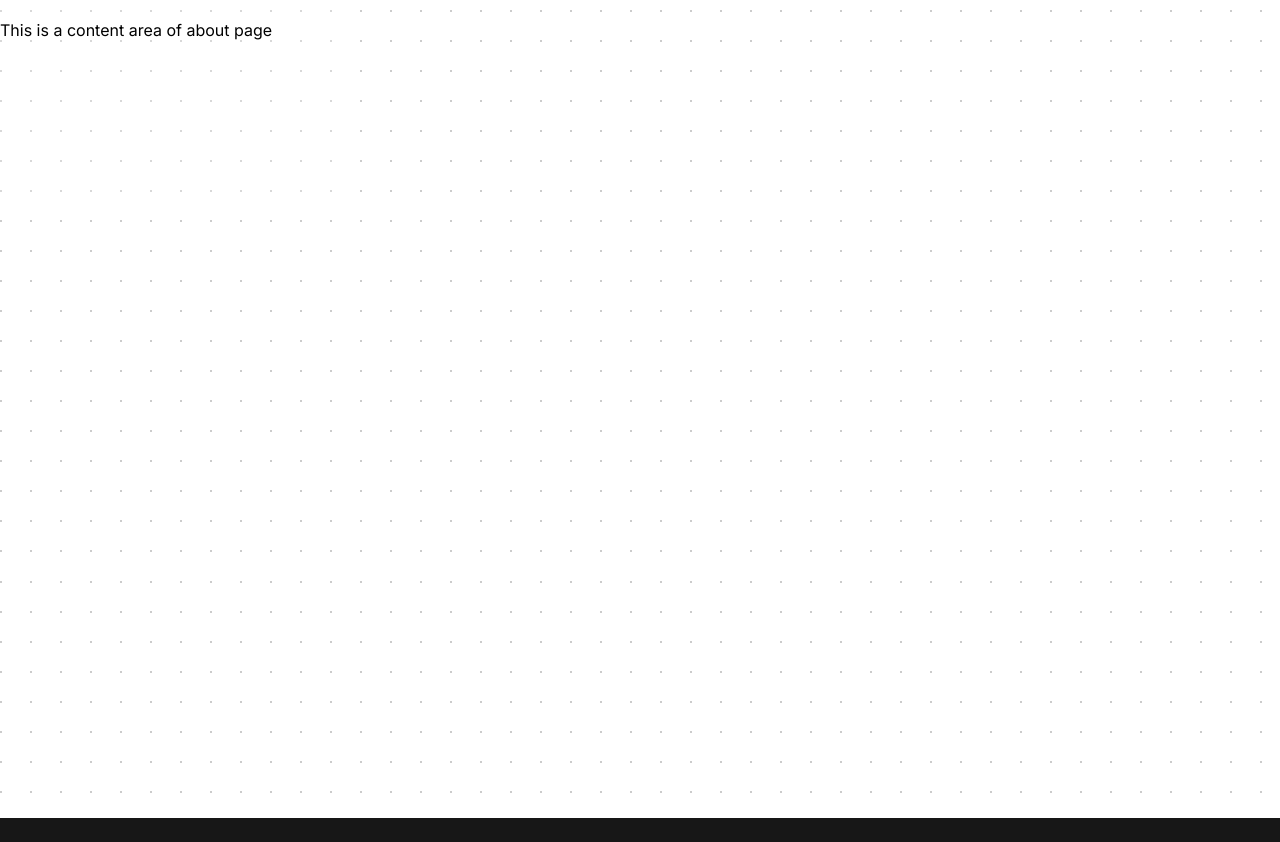
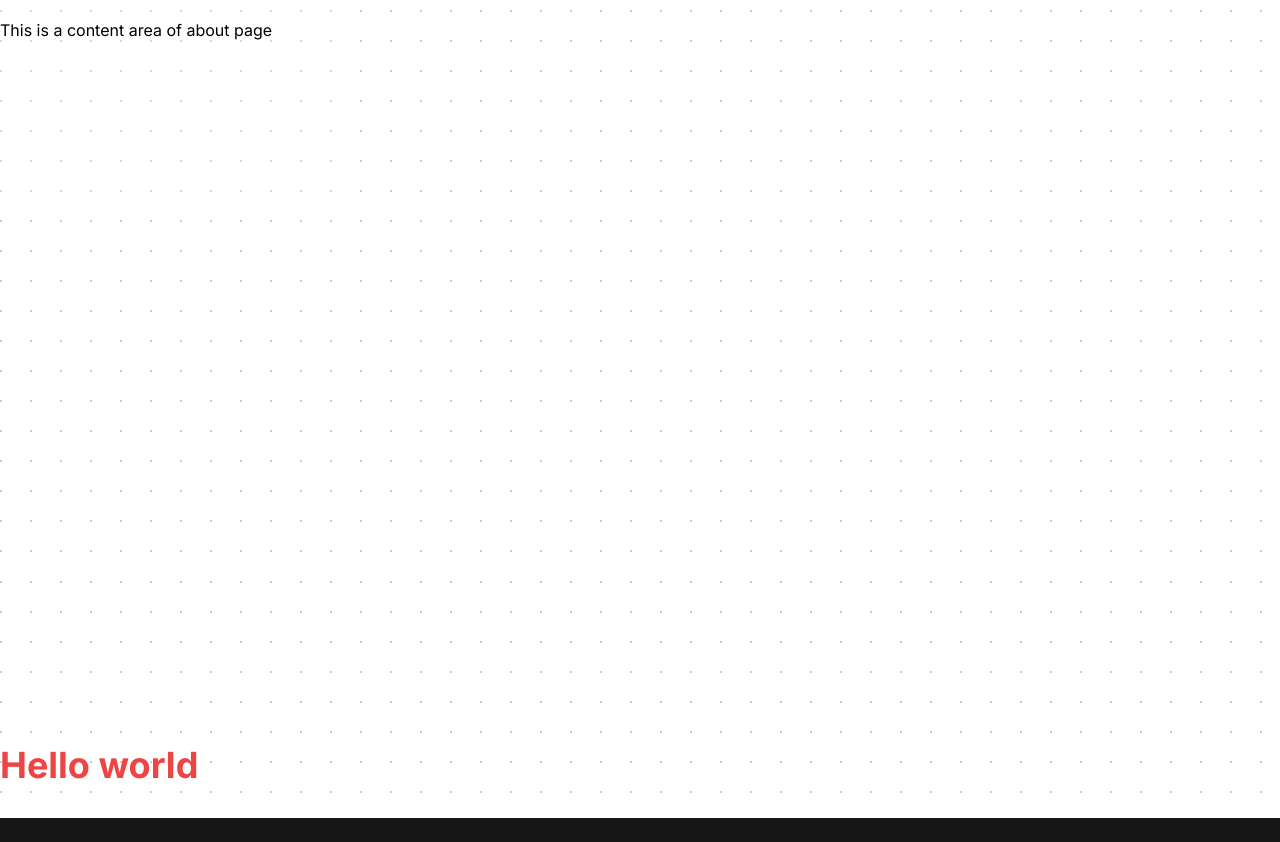
Before and after one commit to Punptts/pantitas-website, a Gatsby site: page /about in a window 1280 px wide. Shown: the part 110-952 px from the top of the page. Built offline with nearby package versions, Linux system fonts and the light colour scheme; Gatsby itself is replaced by a stand-in of ours.

Commit message:
add: set md file

```diff
--- a/gatsby-node.ts
+++ b/gatsby-node.ts
@@ -1,6 +1,6 @@
 import path from "path";
 
-export const createPages = async ({ graphql, actions }) => {
+export const createPages = async ({ graphql, actions }:any) => {
   const { data, errors } = await graphql(`
     {
       allMarkdownRemark {
@@ -20,9 +20,10 @@ export const createPages = async ({ graphql, actions }) => {
   }
 
   /* @ts-ignore */
+
   const { allMarkdownRemark } = data || {};
 
-  allMarkdownRemark?.edges.forEach(({ node }) => {
+  allMarkdownRemark?.edges.forEach(({ node }:any) => {
     const { frontmatter } = node;
     const { slug } = frontmatter;
 
--- /dev/null
+++ b/src/markdown/about.md
@@ -0,0 +1,9 @@
+---
+title: Wicked Problems ปัญหาที่ไม่มีคำตอบ?
+description: หนึ่งในปัญหาที่น่าปวดหัวที่สุดบนโลกใบนี้ถูกนิยามด้วยคำว่า Wicked Problems แปลตรงตัวว่า ปัญหาชั่วร้าย หรือที่เรียกว่า ปัญหาที่ไม่มีคำตอบ ซึ่งปัญหาเหล่านี้มักมีปัจจัยที่พึ่งพากันไปมาทำให้ดูเหมือนแก้ไขไม่ได้
+slug: /md-about
+cover: /images/blogs/image1.jpeg
+date: 2023-01-01
+---
+
+# Hello world
--- a/src/pages/about.tsx
+++ b/src/pages/about.tsx
@@ -1,14 +1,35 @@
+import { graphql, PageProps } from "gatsby";
 import * as React from "react";
 import Layout from "../components/Layout";
 
-const About = () => {
+const About = ({ data }: PageProps) => {
+  /* @ts-ignore */
+  const html = data.markdownRemark.html;
   return (
     <Layout>
       <div className="section">
         <h1>This is a content area of about page</h1>
+        <div
+          dangerouslySetInnerHTML={{
+            __html: html || "<div />",
+          }}
+          className="mt-8 about"
+        />
       </div>
     </Layout>
   );
 };
 
 export default About;
+export const query = graphql`
+  query AboutPage {
+    markdownRemark(frontmatter: { slug: { eq: "/md-about" } }) {
+      html
+      frontmatter {
+        title
+        cover
+        date(formatString: "MMM DD, YYYY")
+      }
+    }
+  }
+`;
--- a/src/styles/global.css
+++ b/src/styles/global.css
@@ -50,6 +50,10 @@ body {
 
 /* Markdown */
 
+.about h1 {
+  @apply text-4xl font-bold text-red-500 leading-relaxed my-6 scroll-mt-16 lg:scroll-mt-0;
+}
+
 .markdown h1 {
   @apply text-4xl font-bold text-neutral-900 leading-relaxed my-6 scroll-mt-16 lg:scroll-mt-0;
 }
```
